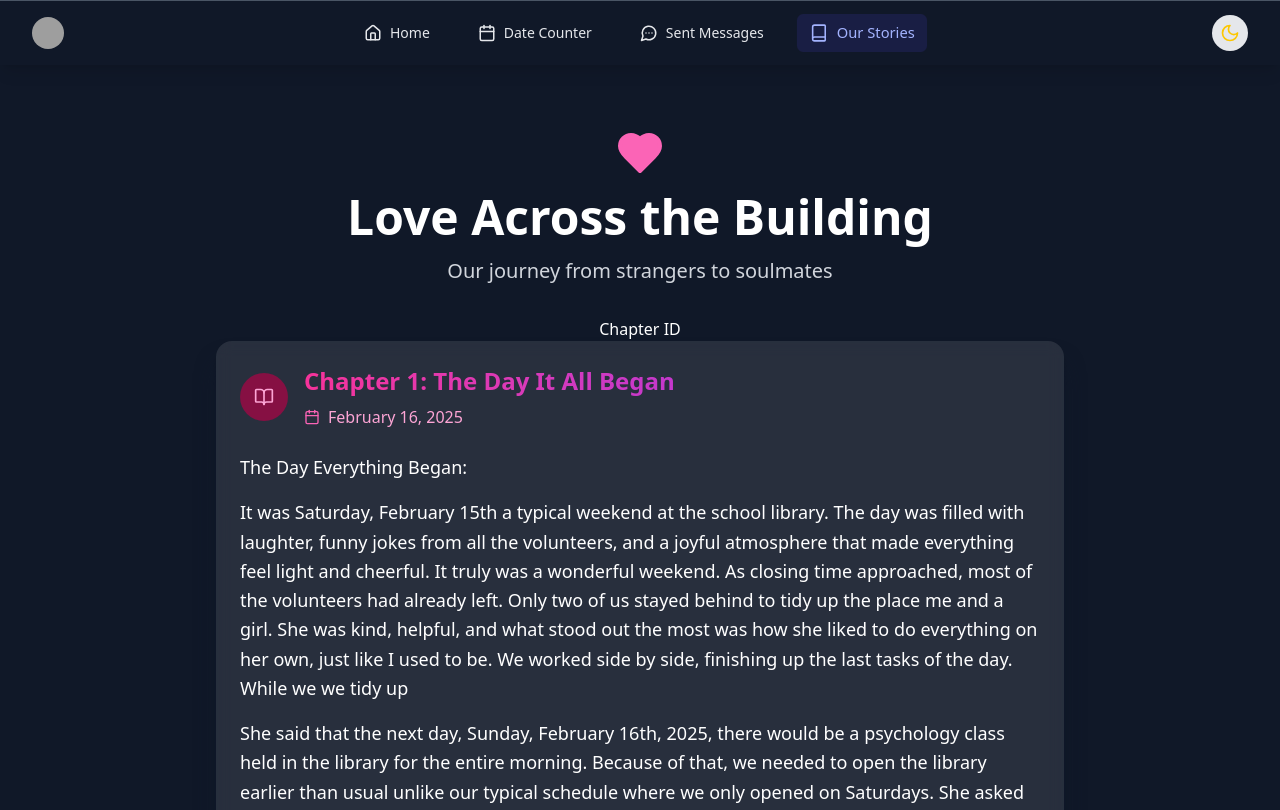
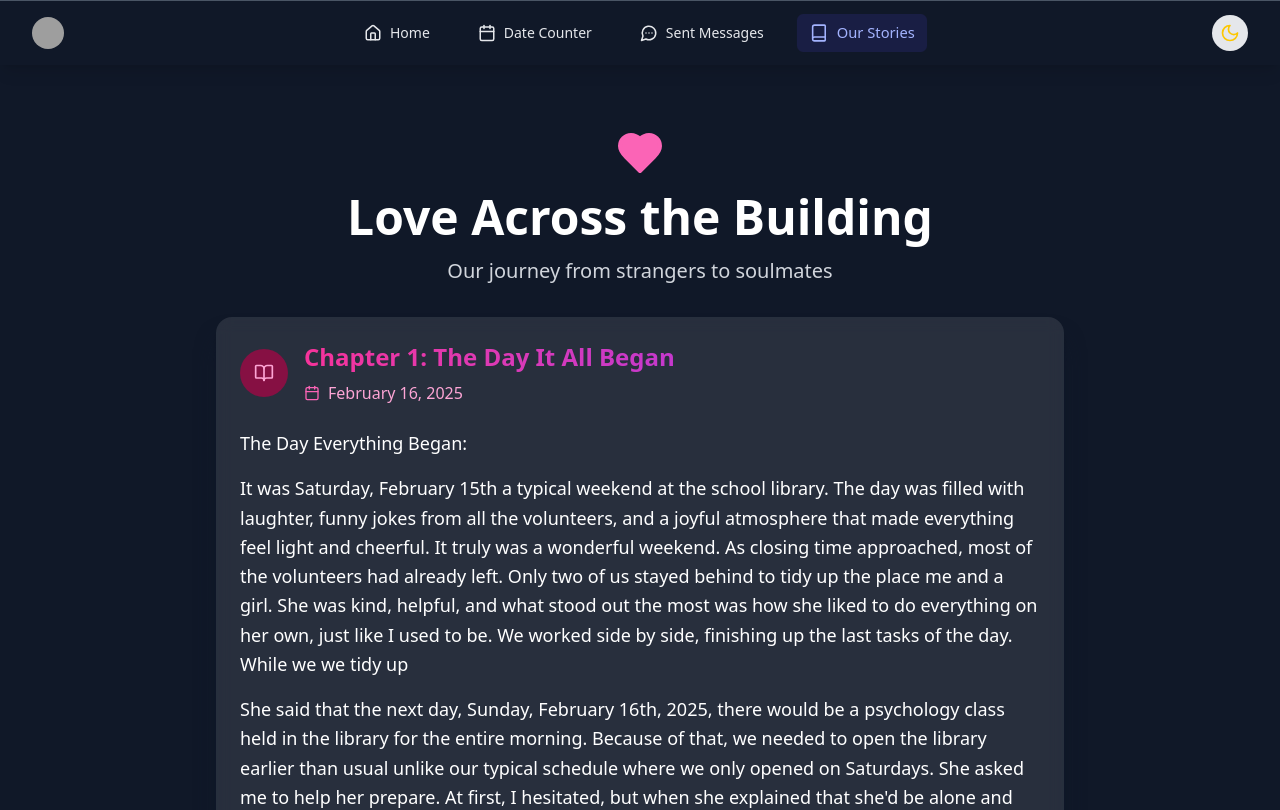
Before and after one commit to neathcmd/LOVE, a React (Vite) app: page /stories in a window 1280 px wide. Shown: the top 810 px of the page. Built offline with nearby package versions, Linux system fonts and the light colour scheme; grey boxes are pictures that could not be loaded.

Commit message:
remove chapter ID

```diff
--- a/src/screen/StoriesEN.tsx
+++ b/src/screen/StoriesEN.tsx
@@ -68,9 +68,6 @@ const StoriesEN = () => {
 
   return (
     <div className="w-full">
-      <div className="w-full text-center">
-        <h1>Chapter ID</h1>
-      </div>
       <div className="container max-w-4xl mx-auto px-6 pb-24">
         <ChapterCard
           title="Chapter 1: The Day It All Began"
```
